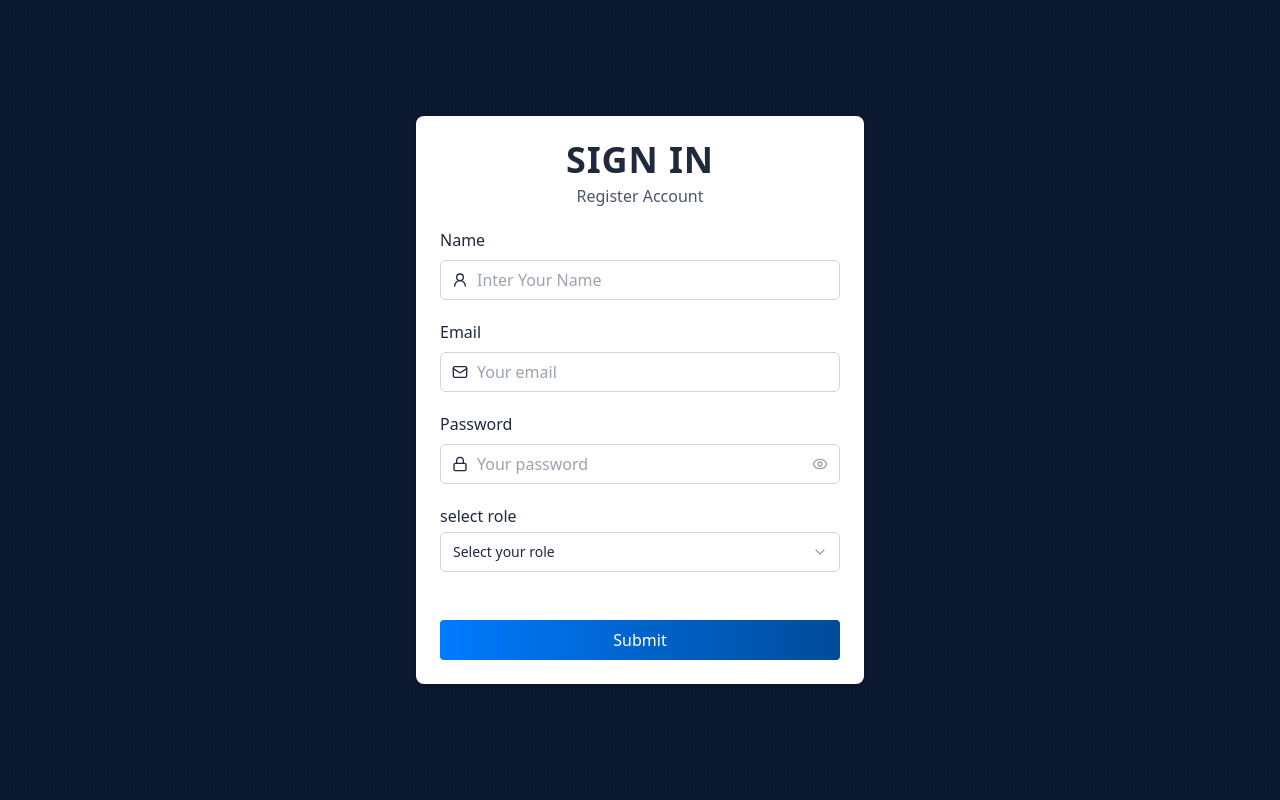
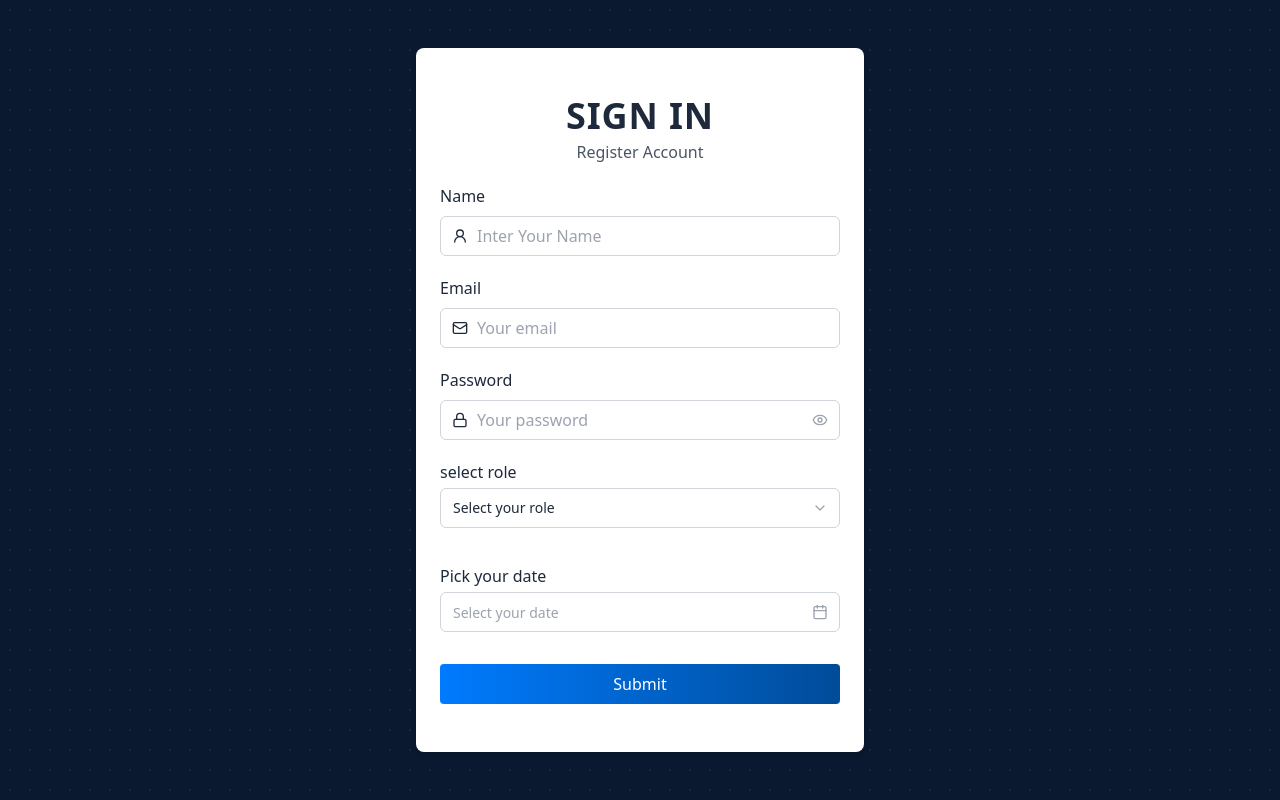
Before and after one commit to NayimWd/NayimWd-Unity-Sports-Dashboard, a React (Vite) app: page /registration in a window 1280 px wide. Built offline with nearby package versions, Linux system fonts and the light colour scheme.

Commit message:
Add DateInput component; update RegistrationForm to include date selection; enhance Login layout with padding; update package.json and package-lock.json for new dependencies; adjust Tailwind CSS configuration for container padding

```diff
--- a/package.json
+++ b/package.json
@@ -16,6 +16,7 @@
     "clsx": "^2.1.1",
     "lucide-react": "^0.482.0",
     "react": "^19.0.0",
+    "react-datepicker": "^8.3.0",
     "react-dom": "^19.0.0",
     "react-hook-form": "^7.54.2",
     "react-hot-toast": "^2.5.2",
--- a/src/App.tsx
+++ b/src/App.tsx
@@ -1,11 +1,9 @@
 import { Outlet } from "react-router-dom";
 import "./App.css";
-
 
 function App() {
   return (
     <main className="overflow-x-hidden w-full h-screen  bg-bg">
-
       <Outlet />
     </main>
   );
--- /dev/null
+++ b/src/component/input/DateInput.tsx
@@ -0,0 +1,89 @@
+import DatePicker from "react-datepicker";
+import { Controller, useFormContext } from "react-hook-form";
+import cn from "../../utils/cn";
+import { cva, VariantProps } from "class-variance-authority";
+import { InputHTMLAttributes } from "react";
+import { CalendarIcon } from "lucide-react";
+import "react-datepicker/dist/react-datepicker.css";
+
+interface DateInputProps
+  extends InputHTMLAttributes<HTMLInputElement>,
+    VariantProps<typeof inputVariants> {
+  name: string;
+  label: string;
+  className?: string;
+  placeholder?: string;
+  icon?: React.ReactNode;
+}
+
+const DateInput = ({
+  name,
+  label,
+  className,
+  placeholder,
+  icon,
+}: DateInputProps) => {
+  const {
+    control,
+    formState: { errors, touchedFields },
+  } = useFormContext();
+
+  const error = errors[name]?.message as string | undefined;
+  const isTouched = touchedFields[name];
+
+  return (
+    <div className="">
+      <label className="block text-font font-medium mb-1">{label}</label>
+      <div className="relative w-full">
+        <Controller
+          control={control}
+          name={name}
+          render={({ field }) => (
+            <DatePicker
+              placeholderText={placeholder}
+              selected={field.value}
+              onChange={field.onChange}
+              wrapperClassName="w-full"
+              className={cn(
+                inputVariants({
+                  variant: error ? "error" : "default",
+                }),
+                "w-full pr-10",
+                className
+              )}
+              calendarClassName="bg-surface shadow-lg border border-inputBorder rounded-md text-font"
+              dayClassName={() =>
+                "hover:bg-subSurface transition-colors rounded"
+              }
+              dateFormat="dd/MM/yyyy"
+            />
+          )}
+        />
+        <span className="absolute right-3 top-1/2 -translate-y-1/2 text-muted">
+          {icon ? icon : <CalendarIcon size={16} />}
+        </span>
+      </div>
+      {error && isTouched && (
+        <p className="text-sm text-toastErrorText mt-1">{error}</p>
+      )}
+    </div>
+  );
+};
+
+export default DateInput;
+
+const inputVariants = cva(
+  "w-full h-10 px-3 py-2 text-font bg-surface rounded-md text-sm border appearance-none transition duration-150 ease-in-out focus:outline-none focus:ring-2",
+  {
+    variants: {
+      variant: {
+        default: "border-inputBorder focus:ring-primary",
+        error: "border-toastErrorText focus:ring-toastErrorText",
+        disabled: "opacity-50 cursor-not-allowed",
+      },
+    },
+    defaultVariants: {
+      variant: "default",
+    },
+  }
+);
--- a/src/index.css
+++ b/src/index.css
@@ -102,6 +102,10 @@ input:-webkit-autofill:focus {
     @apply flex items-center justify-center;
 }
 
+.paddingX {
+    @apply px-2  sm:px-4 md:px-6 lg:px-12 xl:px-20 2xl:px-32
+}
+
 .formWrapper {
-    @apply flex flex-col gap-5 w-full max-w-md mx-auto p-3 sm:p-4 md:p-6 rounded-lg bg-surface z-10 shadow-md;
+    @apply flex flex-col gap-5 w-full max-w-md mx-auto p-3 py-10 sm:p-4 sm:py-10 md:p-6 md:py-12 rounded-lg bg-surface z-10 shadow-md;
 }
--- a/src/pages/auth/Login.tsx
+++ b/src/pages/auth/Login.tsx
@@ -22,7 +22,7 @@ const Login = () => {
   };
 
   return (
-    <div className="background flexCenter">
+    <div className="background flexCenter paddingX">
       <FormContainer
         methods={methods}
         onSubmit={handleSubmit}
@@ -45,10 +45,14 @@ const Login = () => {
           label="Enter your password"
           placeholder="Enter your password"
           icon={<Lock size={16} />}
-          />
-          <Buttons variant="gradient" type="submit" className="w-full mt-4 rounded">
-              Login
-          </Buttons>
+        />
+        <Buttons
+          variant="gradient"
+          type="submit"
+          className="w-full mt-4 rounded"
+        >
+          Login
+        </Buttons>
       </FormContainer>
     </div>
   );
--- a/src/pages/auth/Registration.tsx
+++ b/src/pages/auth/Registration.tsx
@@ -9,7 +9,7 @@ import TextInput from "../../component/input/TextInput";
 import EmailInput from "../../component/input/EmailInput";
 import DropdownInput from "../../component/input/DropdownInput";
 import { registrationSchema } from "../../utils/Schema";
-
+import DateInput from "../../component/input/DateInput";
 
 type FormValues = z.infer<typeof registrationSchema>;
 
@@ -19,7 +19,7 @@ const RegistrationForm = () => {
     mode: "onSubmit",
     defaultValues: {
       role: "",
-    }
+    },
   });
 
   const handleSubmit = (data: FormValues) => {
@@ -34,7 +34,6 @@ const RegistrationForm = () => {
   ];
 
   return (
-
     <div className="background  flex items-center justify-center">
       <FormContainer
         methods={methods}
@@ -42,7 +41,9 @@ const RegistrationForm = () => {
         className="formWrapper"
       >
         <div className="text-center">
-          <h2 className="text-2xl sm:text-3xl md:text-4xl font-semibold text-font uppercase leading-7 tracking-wide mb-1">sign In</h2>
+          <h2 className="text-2xl sm:text-3xl md:text-4xl font-semibold text-font uppercase leading-7 tracking-wide mb-1">
+            sign In
+          </h2>
           <p className="text-sm sm:text-base text-subtext">Register Account</p>
         </div>
         <TextInput
@@ -70,7 +71,12 @@ const RegistrationForm = () => {
           placeholder="Select your role"
           options={dropdownOptions}
         />
-
+        <DateInput
+          name="date"
+          label="Pick your date"
+          placeholder="Select your date"
+          className="cursor-pointer"
+        />
         <Buttons
           className="w-full mt-3 rounded"
           type="submit"
@@ -81,7 +87,6 @@ const RegistrationForm = () => {
         </Buttons>
       </FormContainer>
     </div>
-
   );
 };
 
--- a/src/utils/Schema.ts
+++ b/src/utils/Schema.ts
@@ -22,3 +22,5 @@ export const loginSchema = z.object({
     email: z.string().email("valid emial required"),
     password: z.string().min(6, "At least 6 characters").max(12, "At most 12 characters"),
 })
+
+// date picker schema
--- a/tailwind.config.js
+++ b/tailwind.config.js
@@ -49,7 +49,7 @@ module.exports = {
       container: {
         center: true,
         padding: {
-          default: "1rem",
+          default: "15px",
         },
       },
     },
```
Also changed, not shown: 1 other file (tests, documents, lock files or other folders).
